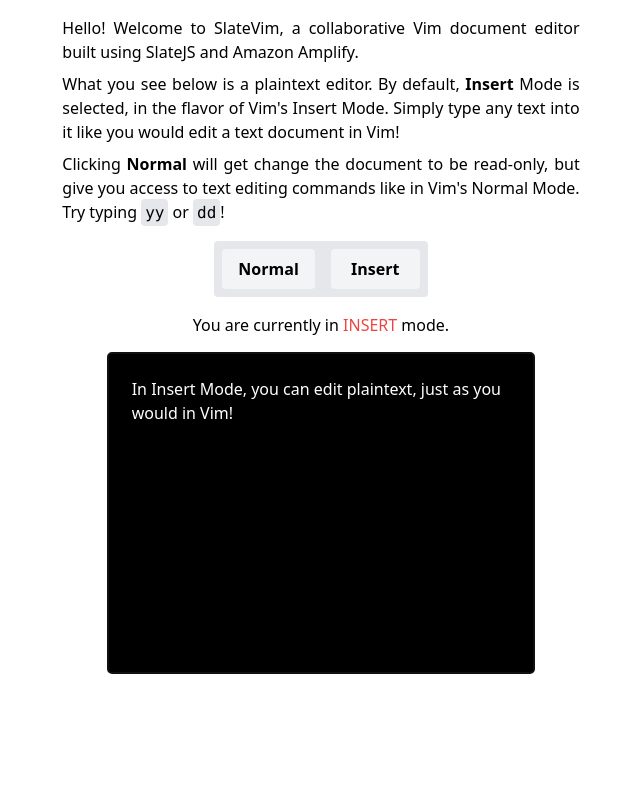
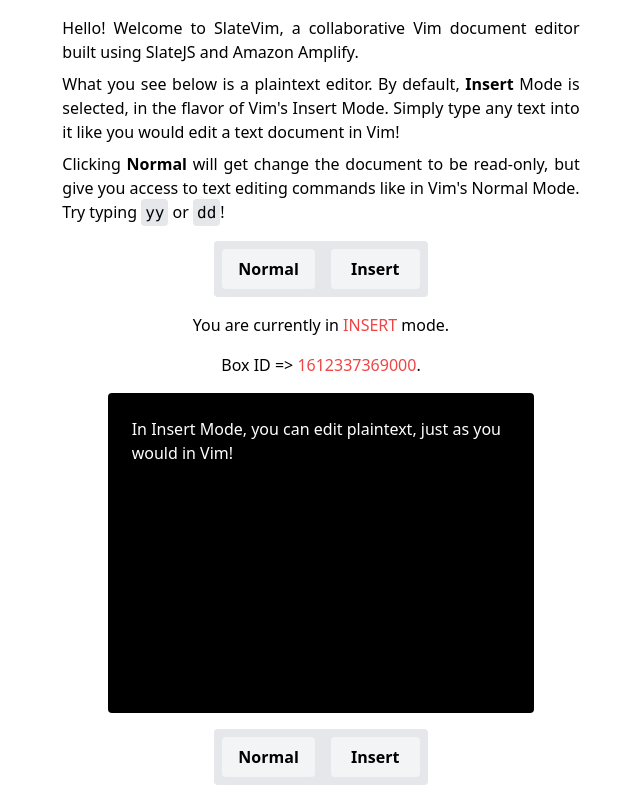
Before and after one commit to ridhambhat/SlateVim, a React (Create React App) app: page / in a window 1280 px wide. Shown: the top 800 px of the page, without its empty margins (319-959 px from the left). Built offline with nearby package versions, Linux system fonts and the light colour scheme.

Commit message:
debug code - slate
- mostly taken from last publish of teoh/slateVim fork
- debug code with trials to correct insert_node.
- not running merge_node causes a loop

```diff
--- a/package.json
+++ b/package.json
@@ -6,6 +6,7 @@
     "@testing-library/jest-dom": "^5.11.4",
     "@testing-library/react": "^11.1.0",
     "@testing-library/user-event": "^12.1.10",
+    "mitt": "^2.1.0",
     "react": "^17.0.1",
     "react-dom": "^17.0.1",
     "react-scripts": "4.0.1",
--- a/src/App.js
+++ b/src/App.js
@@ -1,59 +1,31 @@
-// Import React dependencies.
-import React, { useMemo, useState, useCallback } from "react";
-// Import the Slate editor factory.
-import { createEditor, Transforms, Editor, Text, Path } from "slate";
-// Import the Slate components and React plugin.
-import { Slate, Editable, withReact } from "slate-react";
-import { withHistory } from "slate-history";
+import React, {Component} from "react";
 
 // Custom
 import Header from "./components/Header";
-import NormalEditor from "./components/NormalEditor";
-import InsertEditor from "./components/InsertEditor";
-import { btnStyle, paraStyle } from "./styles/tailwindStyles";
-import { INSERT_MODE, initialValue } from "./utils/variables";
+import SyncingEditor from "./components/SyncingEditor";
 
-const App = () => {
-  const editor = useMemo(() => withReact(createEditor()), []);
-  const [value, setValue] = useState(initialValue);
-  const [mode, setMode] = useState(INSERT_MODE);
+// const App = () => {
+//   return (
+//     <div>
+//       <Header />
+//       <SyncingEditor />
+//       <div className="m-2"></div>
+//       <SyncingEditor />
+//     </div>
+//   );
+// };
 
-  const onModeButtonClick = (event) => {
-    setMode(event.target.value);
-  };
+// export default App;
 
-  return (
-    <div>
-      <Header />
-      <div className="container rounded bg-gray-200 p-2 w-1/6 mx-auto text-base text-center m-4">
-        <div className="flex space-x-4">
-          <button
-            className={`${btnStyle}`}
-            value="normal"
-            onClick={onModeButtonClick}
-          >
-            Normal
-          </button>
-          <button
-            className={`${btnStyle}`}
-            value="insert"
-            onClick={onModeButtonClick}
-          >
-            Insert
-          </button>
-        </div>
-      </div>
-      <p className={`${paraStyle}`}>
-        You are currently in{" "}
-        <span className="text-red-500">{mode.toUpperCase()}</span> mode.
-      </p>
-      {mode === INSERT_MODE ? (
-        <InsertEditor value={value} setValue={(value) => setValue(value)} />
-      ) : (
-        <NormalEditor value={value} setValue={(value) => setValue(value)} />
-      )}
-    </div>
-  );
+export default class App extends Component {
+  render(){
+    return(
+      <div>
+       <Header />
+       <SyncingEditor />
+       <div className="m-2"></div>
+       <SyncingEditor />
+     </div>
+    );
+  }
 };
-
-export default App;
--- /dev/null
+++ b/src/components/CombinedEditor.js
@@ -0,0 +1,75 @@
+import React, { Fragment, useState } from "react";
+import Mitt from "mitt";
+
+import NormalEditor from "./NormalEditor";
+import InsertEditor from "./InsertEditor";
+import { initialValue, INSERT_MODE, NORMAL_MODE } from "../utils/variables";
+import { btnStyle, paraStyle } from "../styles/tailwindStyles";
+
+const emitter = new Mitt();
+
+const CombinedEditor = ({ id, remote }) => {
+  const [value, setValue] = useState(initialValue);
+  const [mode, setMode] = useState(INSERT_MODE);
+
+  document.onkeydown = function(e){
+    if(e.key === "Escape" && mode === INSERT_MODE){
+      console.log("Escape");
+      setMode(NORMAL_MODE);
+    }
+    else if(e.key === "i" && mode === NORMAL_MODE){
+      console.log("Insert");
+      setMode(INSERT_MODE);
+    }
+  };
+
+  return (
+    <Fragment>
+      <div className="container rounded bg-gray-200 p-2 w-1/6 mx-auto text-base text-center m-4">
+        <div className="flex space-x-4">
+          <button
+            className={`${btnStyle}`}
+            value="normal"
+            onClick={(e) => setMode(e.target.value)}
+          >
+            Normal
+          </button>
+          <button
+            className={`${btnStyle}`}
+            value="insert"
+            onClick={(e) => setMode(e.target.value)}
+          >
+            Insert
+          </button>
+        </div>
+      </div>
+      <p className={`${paraStyle}`}>
+        You are currently in {" "}
+        <span className="text-red-500">{mode.toUpperCase()}</span> mode.
+      </p>
+      <p className={`${paraStyle}`}>
+        Box ID => {" "}
+        <span className="text-red-500">{id.current.toString()}</span>.
+      </p>
+      {mode === INSERT_MODE ? (
+        <InsertEditor
+          id={id}
+          remote={remote}
+          emitter={emitter}
+          value={value}
+          setValue={(value) => setValue(value)}
+        />
+      ) : (
+        <NormalEditor
+          id={id}
+          remote={remote}
+          emitter={emitter}
+          value={value}
+          setValue={(value) => setValue(value)}
+        />
+      )}
+    </Fragment>
+  );
+};
+
+export default CombinedEditor;
--- a/src/components/InsertEditor.js
+++ b/src/components/InsertEditor.js
@@ -1,5 +1,7 @@
-import React, { useMemo, useState } from "react";
+import React, { useMemo, useState, useEffect, useRef } from "react";
+// Import the Slate editor factory.
 import { createEditor } from "slate";
+// Import the Slate components and React plugin.
 import { Slate, Editable, withReact } from "slate-react";
 
 import { editorStyle } from "../styles/tailwindStyles";
@@ -8,13 +10,60 @@
   const editor = useMemo(() => withReact(createEditor()), []);
   const [value, setValue] = useState(props.value);
 
+  useEffect(() => {
+    props.emitter.on("*", (type, ops) => {
+      if (props.id.current !== type) {
+
+        const val = props.id.current;
+        try{
+          ops.forEach(function (op){
+            console.log(val);
+            console.log(op.path);
+            props.remote.current = true;
+            // if(op.type.toString() != "insert_node")
+            editor.apply(op)
+            props.remote.current = false;
+          });
+          //
+          // ops.forEach((op) => editor.apply(op));
+        }
+        catch(e){
+          console.log(e.message);
+        }
+
+      }
+    });
+  }, []);
+
   return (
     <Slate
       editor={editor}
       value={value}
       onChange={(value) => {
+        console.log("CHANGE FROM");
         setValue(value);
         props.setValue(value);
+
+        const ops = editor.operations
+          .filter((op) => {
+            if (op) {
+              return (
+                op.type !== "set_selection" &&
+                op.type !== "set_value" &&
+                (!op.data || !op.data["source"])
+              );
+            }
+            return false;
+          })
+          .map((op) => ({ ...op, data: { source: "one" } }));
+
+        if (
+          ops.length &&
+          props.id &&
+          (!props.remote || !props.remote.current)
+        ) {
+          props.emitter.emit(props.id.current, ops);
+        }
       }}
     >
       <Editable autoFocus className={`${editorStyle}`} />
--- a/src/components/NormalEditor.js
+++ b/src/components/NormalEditor.js
@@ -1,5 +1,7 @@
-import React, { useMemo, useState } from "react";
+import React, { useMemo, useState, useRef, useEffect } from "react";
+// Import the Slate editor factory.
 import { createEditor, Transforms } from "slate";
+// Import the Slate components and React plugin.
 import { Slate, Editable, withReact } from "slate-react";
 import { withHistory } from "slate-history";
 
@@ -15,6 +17,16 @@
   const [value, setValue] = useState(props.value);
   const [keyString, setKeyString] = useState("");
 
+  useEffect(() => {
+    props.emitter.on("*", (type, ops) => {
+      if (props.id.current !== type) {
+        props.remote.current = true;
+        ops.forEach((op) => editor.apply(op));
+        props.remote.current = false;
+      }
+    });
+  }, []);
+
   return (
     <Slate
       editor={editor}
@@ -22,6 +34,26 @@
       onChange={(value) => {
         setValue(value);
         props.setValue(value);
+        const ops = editor.operations
+          .filter((op) => {
+            if (op) {
+              return (
+                op.type !== "set_selection" &&
+                op.type !== "set_value" &&
+                (!op.data || !op.data["source"])
+              );
+            }
+            return false;
+          })
+          .map((op) => ({ ...op, data: { source: "one" } }));
+
+        if (
+          ops.length &&
+          props.id &&
+          (!props.remote || !props.remote.current)
+        ) {
+          props.emitter.emit(props.id.current, ops);
+        }
       }}
     >
       <Editable
--- /dev/null
+++ b/src/components/SyncingEditor.js
@@ -0,0 +1,11 @@
+import React, { useRef } from "react";
+
+import CombinedEditor from "./CombinedEditor";
+
+const SyncingEditor = () => {
+  const id = useRef(`${Date.now()}`);
+  const remote = useRef(false);
+  return <CombinedEditor id={id} remote={remote} />;
+};
+
+export default SyncingEditor;
```
Also changed, not shown: 1 other file (tests, documents, lock files or other folders).
